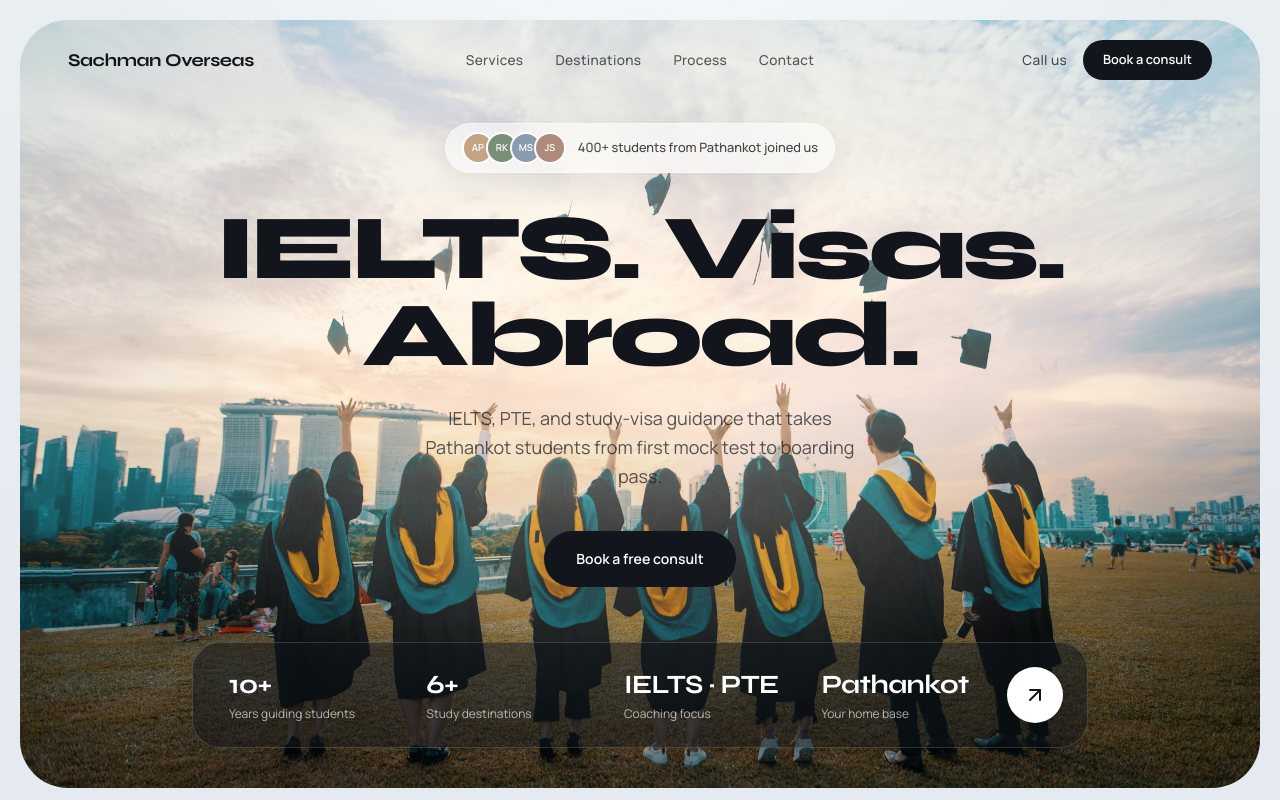
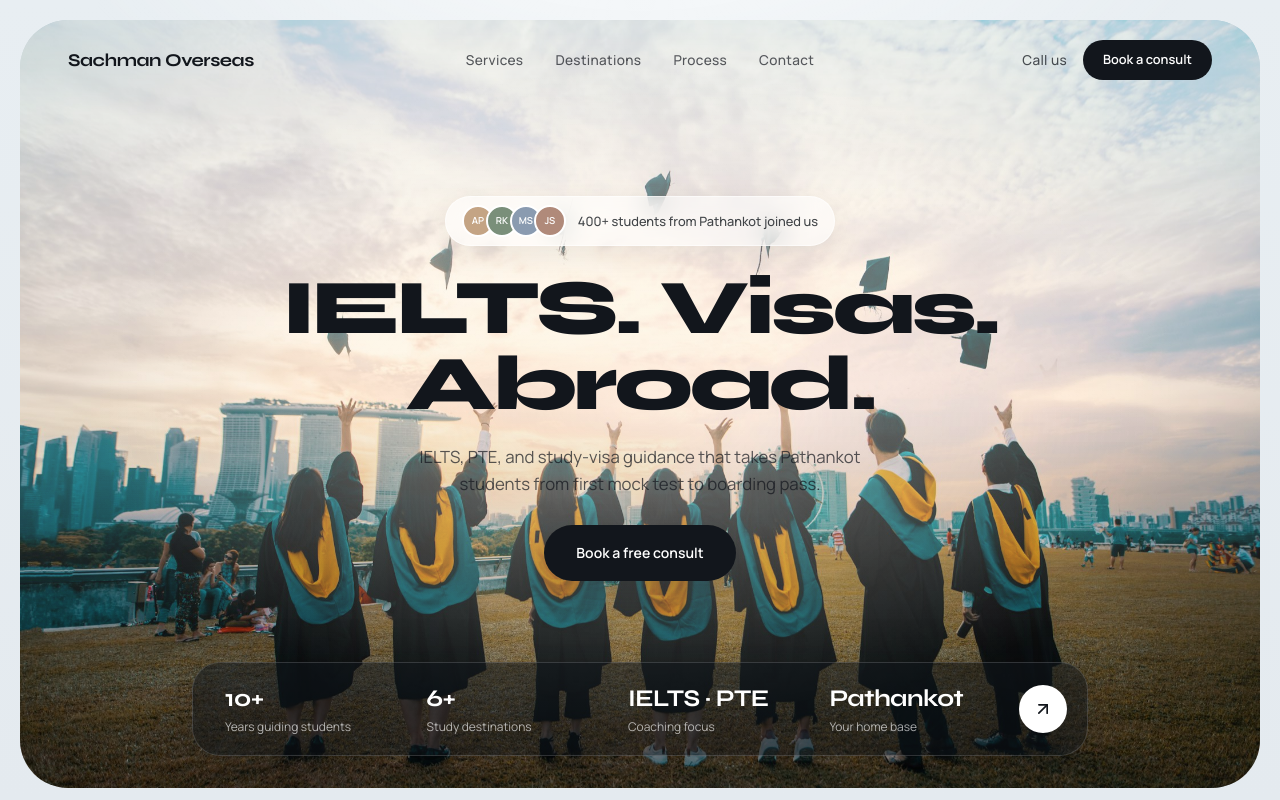
Before and after one commit to Abhi97shek/Sachman-Overseas-Website, a Next.js app: page / in a window 1280 px wide. Shown: the top 800 px of the page. Built offline with nearby package versions, Linux system fonts and the light colour scheme.

Commit message:
Tighten hero stack spacing so CTA and stats fit viewport
Reduce fade delays and vertical rhythm so the supporting line,
consult CTA, and stats pill remain visible in the first screen.

Co-authored-by: abhi.kumar736 <abhi.kumar736@gmail.com>

```diff
--- a/src/app/globals.css
+++ b/src/app/globals.css
@@ -171,16 +171,27 @@
 }
 
 .delay-150 {
-  animation-delay: 150ms;
+  animation-delay: 80ms;
 }
 .delay-300 {
-  animation-delay: 300ms;
+  animation-delay: 140ms;
 }
 .delay-450 {
-  animation-delay: 450ms;
+  animation-delay: 200ms;
 }
 .delay-600 {
-  animation-delay: 600ms;
+  animation-delay: 260ms;
+}
+
+@media (prefers-reduced-motion: reduce) {
+  .animate-fade-up,
+  .animate-fade-in,
+  .animate-slow-pan,
+  .animate-rise-line {
+    animation: none !important;
+    opacity: 1 !important;
+    transform: none !important;
+  }
 }
 
 .bg-skywash {
--- a/src/components/hero.tsx
+++ b/src/components/hero.tsx
@@ -19,7 +19,7 @@ const stats = [
 export function Hero() {
   return (
     <section id="top" className="relative px-3 pt-3 sm:px-4 sm:pt-4 md:px-5 md:pt-5">
-      <div className="relative mx-auto min-h-[calc(100svh-1.5rem)] overflow-hidden rounded-[1.75rem] sm:min-h-[calc(100svh-2rem)] sm:rounded-[2rem] md:rounded-[2.5rem] lg:rounded-[3rem]">
+      <div className="relative mx-auto flex min-h-[calc(100svh-1.5rem)] flex-col overflow-hidden rounded-[1.75rem] sm:min-h-[calc(100svh-2rem)] sm:rounded-[2rem] md:rounded-[2.5rem] lg:rounded-[3rem]">
         <div className="absolute inset-0">
           <Image
             src="/images/hero-campus.jpg"
@@ -29,15 +29,15 @@ export function Hero() {
             className="animate-slow-pan object-cover object-[center_35%]"
             sizes="100vw"
           />
-          <div className="absolute inset-0 bg-gradient-to-b from-white/45 via-white/15 to-black/25" />
-          <div className="absolute inset-0 bg-[radial-gradient(ellipse_at_center,rgba(255,255,255,0.28),transparent_62%)]" />
+          <div className="absolute inset-0 bg-gradient-to-b from-white/50 via-white/20 to-black/30" />
+          <div className="absolute inset-0 bg-[radial-gradient(ellipse_at_center,rgba(255,255,255,0.32),transparent_62%)]" />
         </div>
 
         <SiteHeader />
 
-        <div className="relative z-10 flex min-h-[calc(100svh-1.5rem)] flex-col px-5 pb-6 pt-24 sm:min-h-[calc(100svh-2rem)] sm:px-8 sm:pb-8 md:px-10 md:pb-10 lg:px-12">
-          <div className="mx-auto flex flex-1 flex-col items-center justify-center text-center">
-            <div className="animate-fade-up inline-flex max-w-full items-center gap-2.5 rounded-full border border-white/50 bg-white/55 px-3 py-1.5 shadow-[0_8px_30px_rgba(18,22,28,0.08)] backdrop-blur-md sm:gap-3 sm:px-4 sm:py-2">
+        <div className="relative z-10 flex flex-1 flex-col px-5 pb-5 pt-[4.75rem] sm:px-8 sm:pb-7 sm:pt-24 md:px-10 md:pb-8 lg:px-12">
+          <div className="mx-auto flex flex-1 flex-col items-center justify-center py-4 text-center sm:py-6">
+            <div className="animate-fade-up inline-flex max-w-full items-center gap-2.5 rounded-full border border-white/55 bg-white/60 px-3 py-1.5 shadow-[0_8px_30px_rgba(18,22,28,0.08)] backdrop-blur-md sm:gap-3 sm:px-4 sm:py-2">
               <div className="flex -space-x-2" aria-hidden>
                 {avatars.map((avatar) => (
                   <span
@@ -53,29 +53,29 @@ export function Hero() {
               </p>
             </div>
 
-            <h1 className="animate-fade-up delay-150 mt-7 max-w-4xl font-display text-[clamp(2.6rem,9vw,5.75rem)] font-extrabold leading-[0.95] tracking-[-0.045em] text-ink sm:mt-8">
+            <h1 className="animate-fade-up delay-150 mt-5 max-w-4xl font-display text-[clamp(2.35rem,7.5vw,4.85rem)] font-extrabold leading-[0.98] tracking-[-0.045em] text-ink sm:mt-6">
               IELTS. Visas. Abroad.
             </h1>
 
-            <p className="animate-fade-up delay-300 mt-5 max-w-md text-sm leading-relaxed text-ink/70 sm:mt-6 sm:text-base md:text-lg">
+            <p className="animate-fade-up delay-300 mt-4 max-w-md text-sm leading-relaxed text-ink/70 sm:mt-5 sm:text-base md:text-[1.05rem]">
               IELTS, PTE, and study-visa guidance that takes Pathankot students
               from first mock test to boarding pass.
             </p>
 
             <a
               href="#contact"
-              className="animate-fade-up delay-450 mt-8 inline-flex h-12 items-center justify-center rounded-full bg-ink px-7 text-sm font-semibold text-white shadow-[0_12px_40px_rgba(18,22,28,0.25)] transition-transform hover:scale-[1.02] hover:bg-ink-soft sm:mt-10 sm:h-14 sm:px-8"
+              className="animate-fade-up delay-450 mt-6 inline-flex h-12 items-center justify-center rounded-full bg-ink px-7 text-sm font-semibold text-white shadow-[0_12px_40px_rgba(18,22,28,0.25)] transition-transform hover:scale-[1.02] hover:bg-ink-soft sm:mt-7 sm:h-14 sm:px-8"
             >
               Book a free consult
             </a>
           </div>
 
-          <div className="animate-fade-up delay-600 mx-auto mt-10 w-full max-w-4xl sm:mt-12">
-            <div className="flex items-stretch gap-3 rounded-[1.35rem] border border-white/15 bg-ink/55 p-4 shadow-[0_20px_60px_rgba(18,22,28,0.28)] backdrop-blur-xl sm:rounded-[1.75rem] sm:p-5 md:gap-4 md:p-6">
+          <div className="animate-fade-up delay-600 mx-auto w-full max-w-4xl shrink-0">
+            <div className="flex items-stretch gap-3 rounded-[1.35rem] border border-white/15 bg-ink/55 p-4 shadow-[0_20px_60px_rgba(18,22,28,0.28)] backdrop-blur-xl sm:rounded-[1.75rem] sm:p-5 md:gap-4 md:p-5">
               <div className="grid flex-1 grid-cols-2 gap-4 sm:grid-cols-4 sm:gap-2 md:gap-4">
                 {stats.map((stat) => (
                   <div key={stat.label} className="min-w-0 text-left sm:px-2 md:px-3">
-                    <p className="font-display text-xl font-bold tracking-tight text-white sm:text-2xl md:text-[1.65rem]">
+                    <p className="font-display text-lg font-bold tracking-tight text-white sm:text-xl md:text-2xl">
                       {stat.value}
                     </p>
                     <p className="mt-1 text-[0.68rem] leading-snug text-white/65 sm:text-[0.72rem] md:text-xs">
@@ -87,9 +87,9 @@ export function Hero() {
               <a
                 href="#services"
                 aria-label="Explore services"
-                className="hidden size-12 shrink-0 items-center justify-center self-center rounded-full bg-white text-ink transition-transform hover:scale-105 sm:inline-flex md:size-14"
+                className="hidden size-11 shrink-0 items-center justify-center self-center rounded-full bg-white text-ink transition-transform hover:scale-105 sm:inline-flex md:size-12"
               >
-                <ArrowUpRight className="size-5 md:size-6" strokeWidth={2} />
+                <ArrowUpRight className="size-5" strokeWidth={2} />
               </a>
             </div>
           </div>
```
